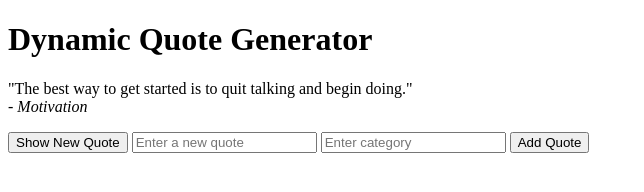
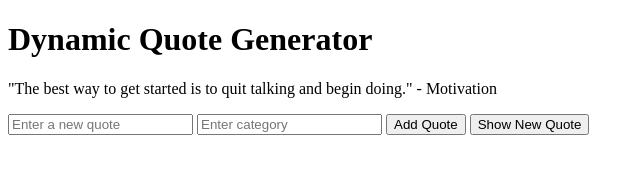
Before and after one commit to Mahi-Brownie/alx_fe_javascript, a plain HTML site: page dom-manipulation/index.html in a window 1280 px wide. Both pictures are taken after typing "Sample", "Sample" into the empty fields and a click on the button "Add Quote". Shown: the whole page, without its empty margins (0-644 px from the left). Drawn offline with Linux system fonts and the light colour scheme.

Commit message:
Checher proof

```diff
--- a/dom-manipulation/index.html
+++ b/dom-manipulation/index.html
@@ -2,24 +2,20 @@
 <html lang="en">
 
 <head>
-    <meta charset="UTF-8" />
-    <meta name="viewport" content="width=device-width, initial-scale=1.0" />
+    <meta charset="UTF-8">
+    <meta name="viewport" content="width=device-width, initial-scale=1.0">
     <title>Dynamic Quote Generator</title>
 </head>
 
 <body>
     <h1>Dynamic Quote Generator</h1>
 
-    <!-- Display area -->
-    <p id="quoteDisplay"></p>
+    <p id="quoteDisplay">Click "Show New Quote" to begin!</p>
 
-    <!-- Buttons -->
-    <button id="newQuote">Show New Quote</button>
-
-    <!-- Add quote form -->
-    <input id="newQuoteText" type="text" placeholder="Enter a new quote" />
-    <input id="newQuoteCategory" type="text" placeholder="Enter category" />
+    <input type="text" id="newQuoteText" placeholder="Enter a new quote">
+    <input type="text" id="newQuoteCategory" placeholder="Enter category">
     <button id="addQuoteBtn">Add Quote</button>
+    <button id="newQuoteBtn">Show New Quote</button>
 
     <script src="script.js"></script>
 </body>
--- a/dom-manipulation/script.js
+++ b/dom-manipulation/script.js
@@ -1,4 +1,4 @@
-// 1️ Quotes array with objects containing text and category
+// Quotes array with objects
 const quotes = [
   { text: "The best way to get started is to quit talking and begin doing.", category: "Motivation" },
   { text: "Don’t let yesterday take up too much of today.", category: "Wisdom" },
@@ -7,38 +7,36 @@ const quotes = [
   { text: "Your limitation—it’s only your imagination.", category: "Inspiration" }
 ];
 
-// 2️ Function to display a random quote
+// Display a random quote
 function displayRandomQuote() {
   const randomIndex = Math.floor(Math.random() * quotes.length);
-  const randomQuote = quotes[randomIndex];
-  const quoteDisplay = document.getElementById("quoteDisplay");
-  quoteDisplay.innerHTML = `"${randomQuote.text}" <br><em>- ${randomQuote.category}</em>`;
+  const quote = quotes[randomIndex];
+  const display = document.getElementById("quoteDisplay");
+  display.textContent = `"${quote.text}" - ${quote.category}`;
 }
 
-// 3️ Function to add a new quote
+// Add a new quote
 function addQuote() {
-  const newQuoteText = document.getElementById("newQuoteText").value.trim();
-  const newQuoteCategory = document.getElementById("newQuoteCategory").value.trim();
+  const textInput = document.getElementById("newQuoteText");
+  const categoryInput = document.getElementById("newQuoteCategory");
+  const text = textInput.value.trim();
+  const category = categoryInput.value.trim();
 
-  if (newQuoteText === "" || newQuoteCategory === "") {
-    alert("Please fill in both fields.");
-    return;
-  }
+  if (text === "" || category === "") return;
 
-  const newQuote = { text: newQuoteText, category: newQuoteCategory };
-  quotes.push(newQuote);
+  quotes.push({ text: text, category: category });
 
   // Clear inputs
-  document.getElementById("newQuoteText").value = "";
-  document.getElementById("newQuoteCategory").value = "";
+  textInput.value = "";
+  categoryInput.value = "";
 
-  // Update the DOM
+  // Update DOM
   displayRandomQuote();
 }
 
-// 4️ Event listeners
-document.getElementById("newQuote").addEventListener("click", displayRandomQuote);
+// Event listeners exactly as checker expects
+document.getElementById("newQuoteBtn").addEventListener("click", displayRandomQuote);
 document.getElementById("addQuoteBtn").addEventListener("click", addQuote);
 
-// Optional: display a quote on page load
+// Show an initial quote on page load
 window.addEventListener("load", displayRandomQuote);
```
